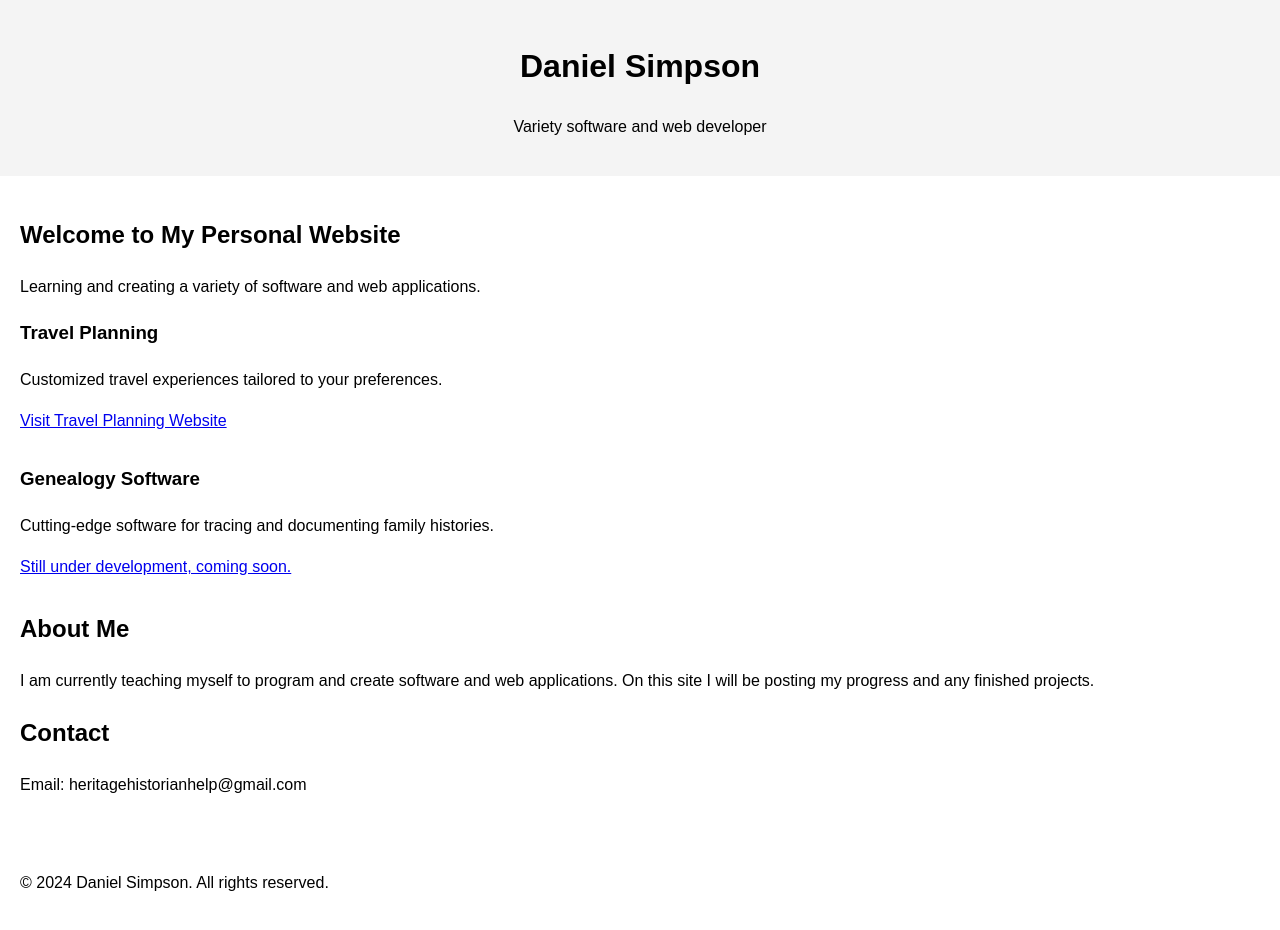
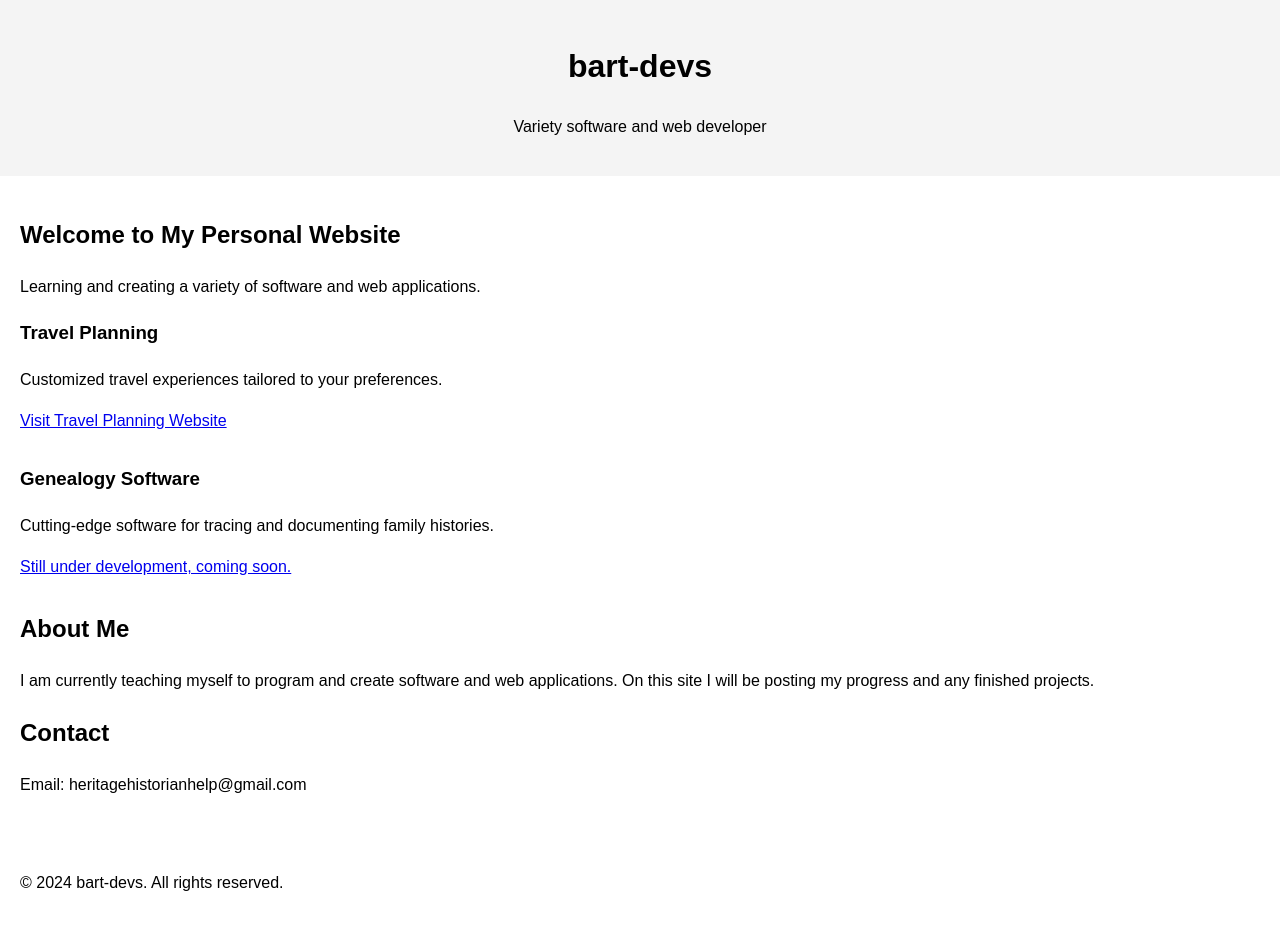
Before and after one commit to bart-devs/bart-devs.github.io, a plain HTML site: page index.html in a window 1280 px wide. Drawn offline with Linux system fonts and the light colour scheme.

Commit message:
Update index.html

```diff
--- a/index.html
+++ b/index.html
@@ -3,7 +3,7 @@
 <head>
     <meta charset="UTF-8">
     <meta name="viewport" content="width=device-width, initial-scale=1.0">
-    <title>Daniel Simpson - Personal Website</title>
+    <title>bart-devs - Developer Website</title>
     <style>
         body { font-family: Arial, sans-serif; line-height: 1.6; margin: 0; padding: 0; }
         header, nav, main, footer { padding: 20px; }
@@ -15,7 +15,7 @@
 </head>
 <body>
     <header>
-        <h1>Daniel Simpson</h1>
+        <h1>bart-devs</h1>
         <p>Variety software and web developer</p>
     </header>
 
@@ -51,7 +51,7 @@
     </main>
 
     <footer>
-        <p>&copy; 2024 Daniel Simpson. All rights reserved.</p>
+        <p>&copy; 2024 bart-devs. All rights reserved.</p>
     </footer>
 </body>
 </html>
```
